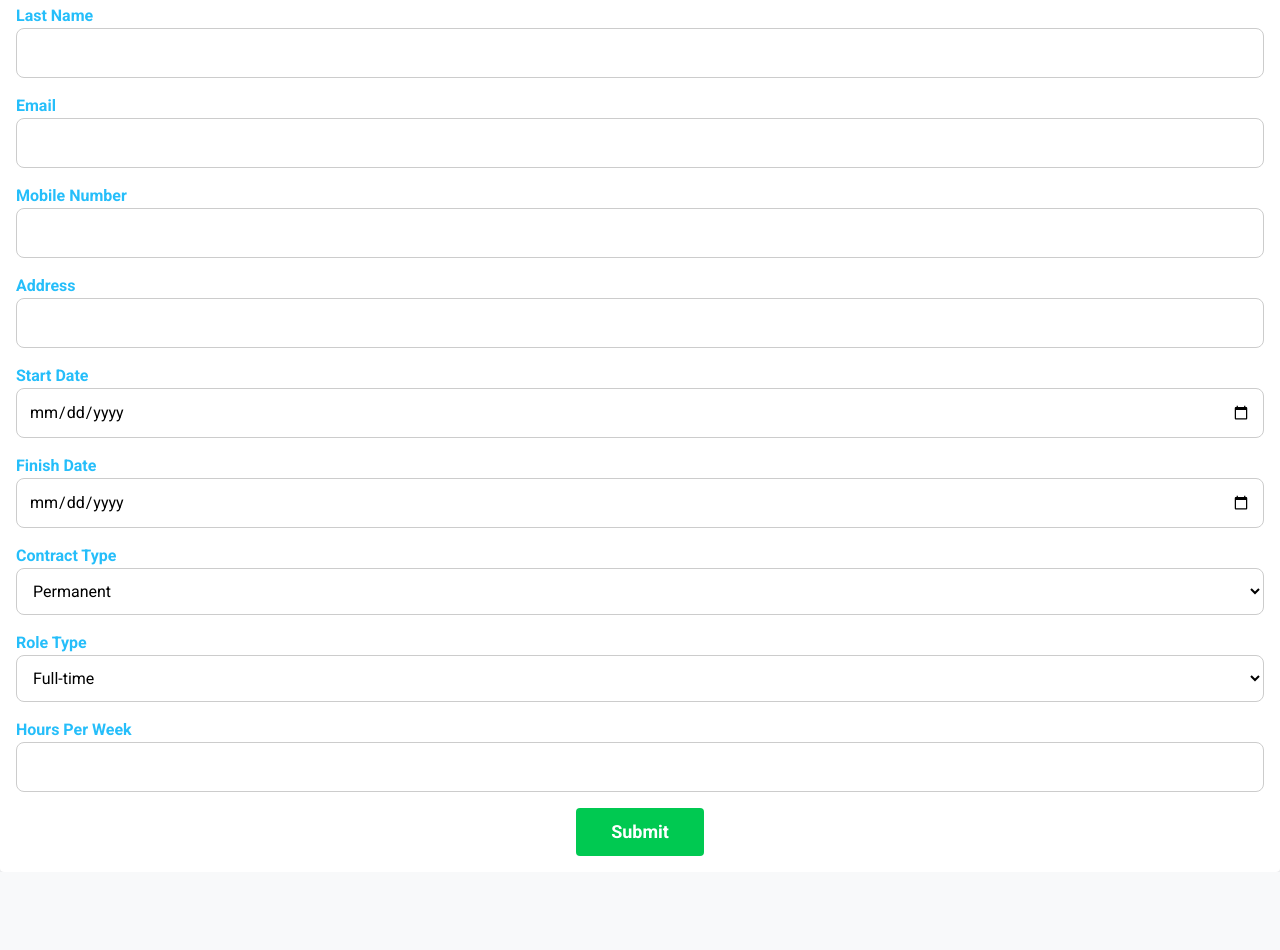
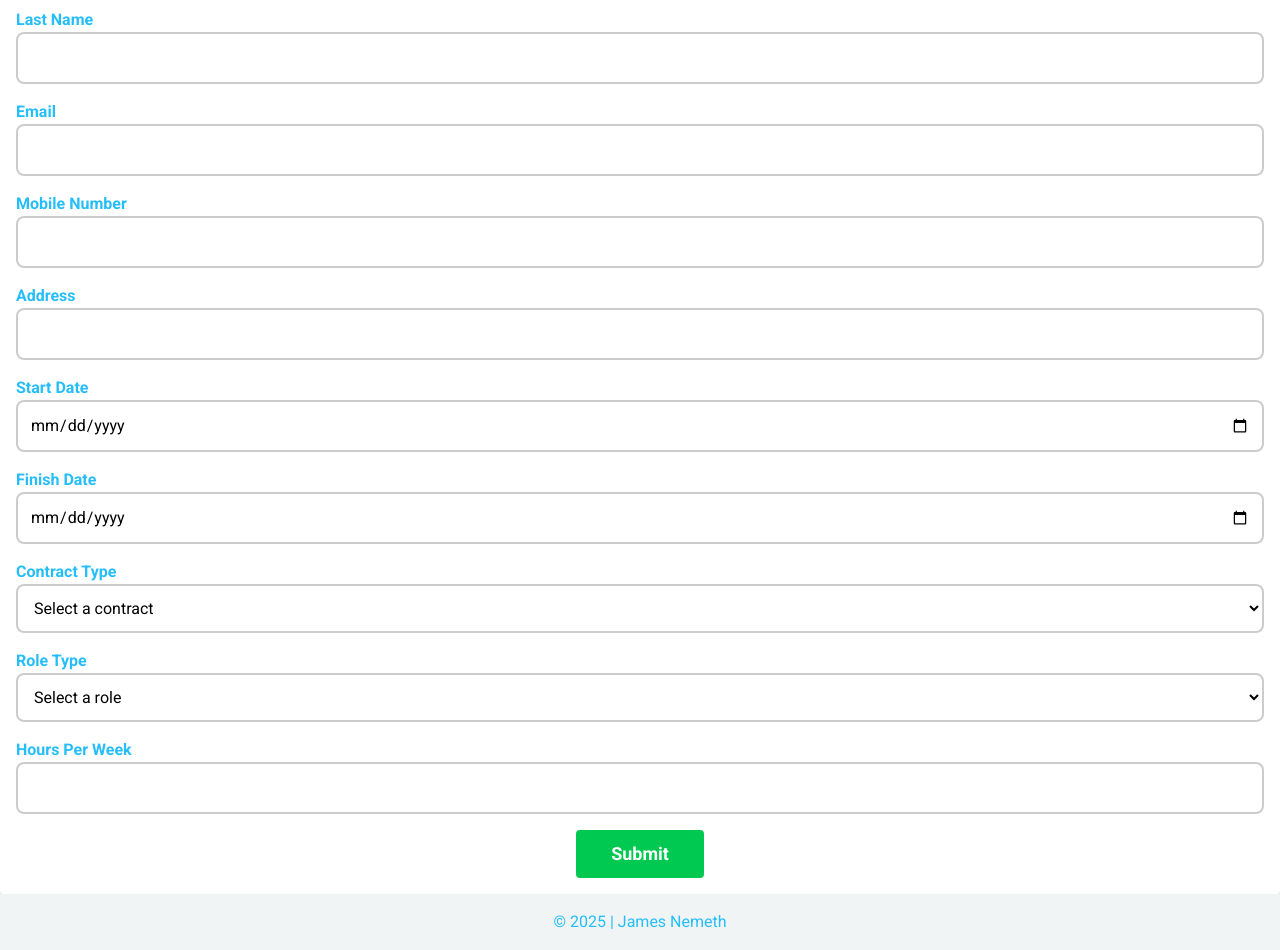
Before and after one commit to James-Nemeth/Employee-Creator-Management-System, a React (Vite) app in the folder Employee-Frontend/: page /new-employee in a window 1280 px wide. Shown: the part 300-1250 px from the top of the page. Before the commit the page ends 1172 px from the top, so only its background shows below. Built offline with nearby package versions, Linux system fonts and the light colour scheme.

Commit message:
Moved functions not needed in files to a utils file, made it so it shows if a user has a contract, how many years until it is finished

```diff
--- a/Employee-Frontend/src/App.tsx
+++ b/Employee-Frontend/src/App.tsx
@@ -12,6 +12,7 @@ const App: React.FC = () => {
           <Route path="/" element={<Home />} />
           <Route path="/new-employee" element={<NewEmployee />} />
         </Routes>
+        <footer>&copy; {new Date().getFullYear()} | James Nemeth</footer>
       </Router>
     </Provider>
   );
--- a/Employee-Frontend/src/components/EmployeeForm.tsx
+++ b/Employee-Frontend/src/components/EmployeeForm.tsx
@@ -15,9 +15,23 @@ const employeeSchema = z.object({
   address: z.string().nonempty("Address is required"),
   startDate: z.string().nonempty("Start date is required"),
   finishDate: z.string().optional(),
-  contract: z.enum(["PERMANENT", "CONTRACT"]),
-  role: z.enum(["FULLTIME", "PARTTIME", "CASUAL"]),
-  hoursPerWeek: z.number().min(1, "Hours per week must be greater than 0"),
+  contract: z
+    .string()
+    .refine((value) => value !== "", { message: "A Contract type is required" })
+    .refine((value) => ["PERMANENT", "CONTRACT"].includes(value), {
+      message: "Invalid contract type",
+    }),
+  role: z
+    .string()
+    .refine((value) => value !== "", { message: "A Role type is required" })
+    .refine((value) => ["FULLTIME", "PARTTIME", "CASUAL"].includes(value), {
+      message: "Invalid role type",
+    }),
+  hoursPerWeek: z
+    .number({
+      invalid_type_error: "Hours per week is required",
+    })
+    .min(1, "Hours per week must be greater than 0"),
 });
 
 type EmployeeFormInputs = z.infer<typeof employeeSchema>;
@@ -106,6 +120,9 @@ const EmployeeForm: React.FC = () => {
       <div className="form-group">
         <label className="form-label">Contract Type</label>
         <select {...register("contract")} className="input-field">
+          <option value="" disabled selected>
+            Select a contract
+          </option>
           <option value="PERMANENT">Permanent</option>
           <option value="CONTRACT">Contract</option>
         </select>
@@ -113,15 +130,20 @@ const EmployeeForm: React.FC = () => {
           <p className="input-error">{errors.contract.message}</p>
         )}
       </div>
+
       <div className="form-group">
         <label className="form-label">Role Type</label>
         <select {...register("role")} className="input-field">
+          <option value="" disabled selected>
+            Select a role
+          </option>
           <option value="FULLTIME">Full-time</option>
           <option value="PARTTIME">Part-time</option>
           <option value="CASUAL">Casual</option>
         </select>
         {errors.role && <p className="input-error">{errors.role.message}</p>}
       </div>
+
       <div className="form-group">
         <label className="form-label">Hours Per Week</label>
         <input
--- a/Employee-Frontend/src/components/EmployeeList.tsx
+++ b/Employee-Frontend/src/components/EmployeeList.tsx
@@ -6,10 +6,7 @@ import {
   getEmployees,
   deleteEmployee as deleteEmployeeService,
 } from "../services/employeeService";
-
-const capitalizeFirstLetter = (string: string) => {
-  return string.charAt(0).toUpperCase() + string.slice(1).toLowerCase();
-};
+import { capitalizeFirstLetter, calculateRemainingYears } from "../utils/utils";
 
 const EmployeeList: React.FC = () => {
   const dispatch = useDispatch();
@@ -56,7 +53,7 @@ const EmployeeList: React.FC = () => {
         </thead>
         <tbody>
           {employees.map((employee) => (
-            <tr key={employee.id} className="hover:bg-gray-100">
+            <tr key={employee.id}>
               <td className="py-2 px-4 border-b text-accent">
                 <div className="flex flex-col">
                   <span className="font-bold text-lg text-black">
@@ -65,6 +62,9 @@ const EmployeeList: React.FC = () => {
                   </span>
                   <span className="text-md text-gray-600">
                     {capitalizeFirstLetter(employee.contract)}
+                    {employee.contract === "CONTRACT" && employee.finishDate
+                      ? ` - ${calculateRemainingYears(employee.finishDate)}yrs`
+                      : ""}
                   </span>
                   <span className="text-md text-gray-600">
                     {employee.email}
--- a/Employee-Frontend/src/index.css
+++ b/Employee-Frontend/src/index.css
@@ -63,12 +63,13 @@
   .input-field {
     width: 100%;
     padding: 0.75rem;
-    border: 1px solid #ccc;
+    border: 2px solid #ccc;
     border-radius: 0.5rem;
   }
 
   .input-field:focus {
     border-color: var(--color-accent);
+    border-width: 2px;
     outline: none;
   }
 
@@ -86,3 +87,12 @@
   .form-group {
     margin-bottom: 1rem;
   }
+
+  footer {
+    background-color: var(--color-secondary);
+    color: var(--color-primary);
+    text-align: center;
+    padding: 1rem 0;
+    width: 100%;
+    margin-top: auto;
+  }
--- /dev/null
+++ b/Employee-Frontend/src/utils/utils.ts
@@ -0,0 +1,11 @@
+export const capitalizeFirstLetter = (string: string) => {
+  return string.charAt(0).toUpperCase() + string.slice(1).toLowerCase();
+};
+
+export const calculateRemainingYears = (finishDate: string) => {
+  const currentDate = new Date();
+  const finish = new Date(finishDate);
+  const remainingTime = finish.getTime() - currentDate.getTime();
+  const remainingYears = Math.ceil(remainingTime / (1000 * 60 * 60 * 24 * 365));
+  return remainingYears;
+};
```
